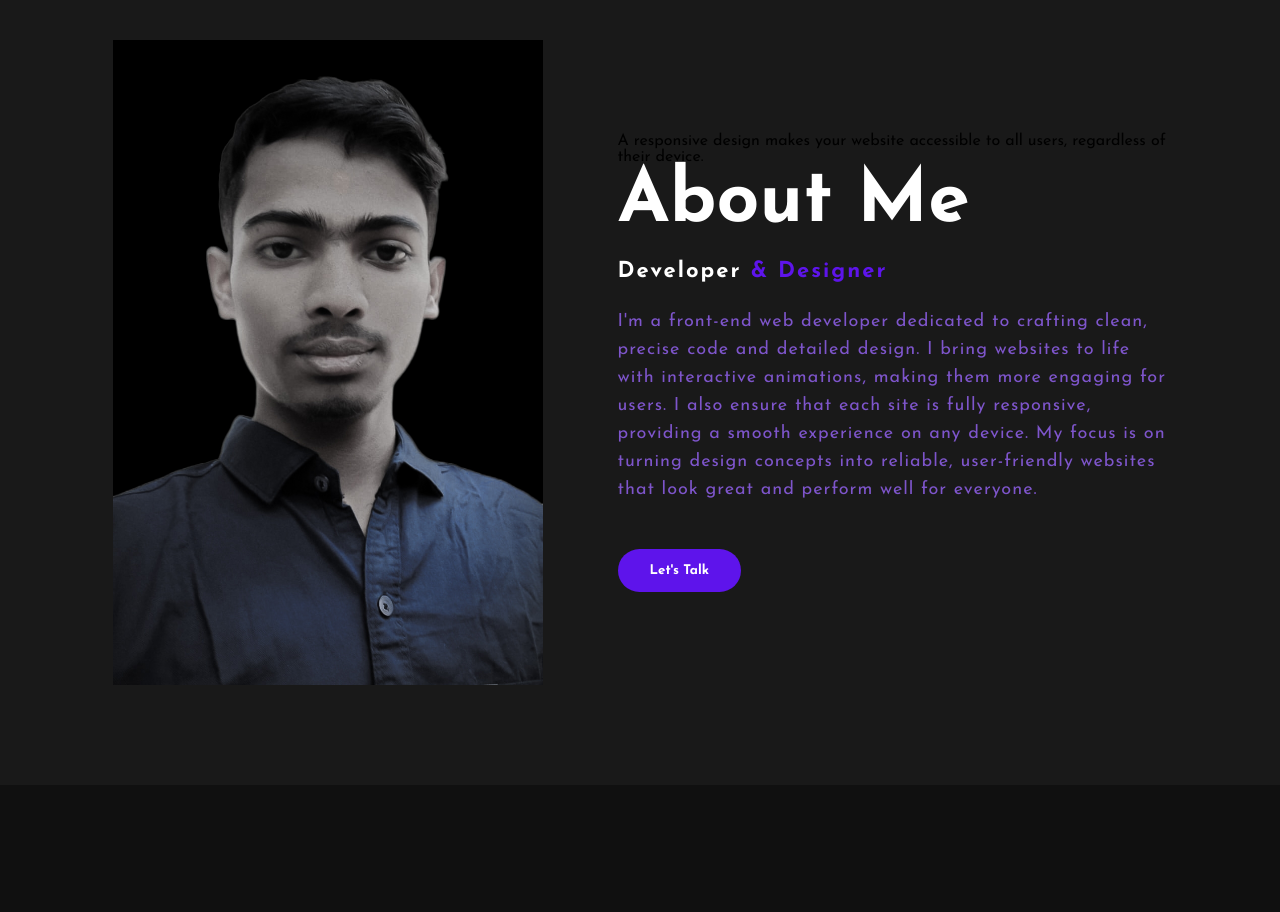
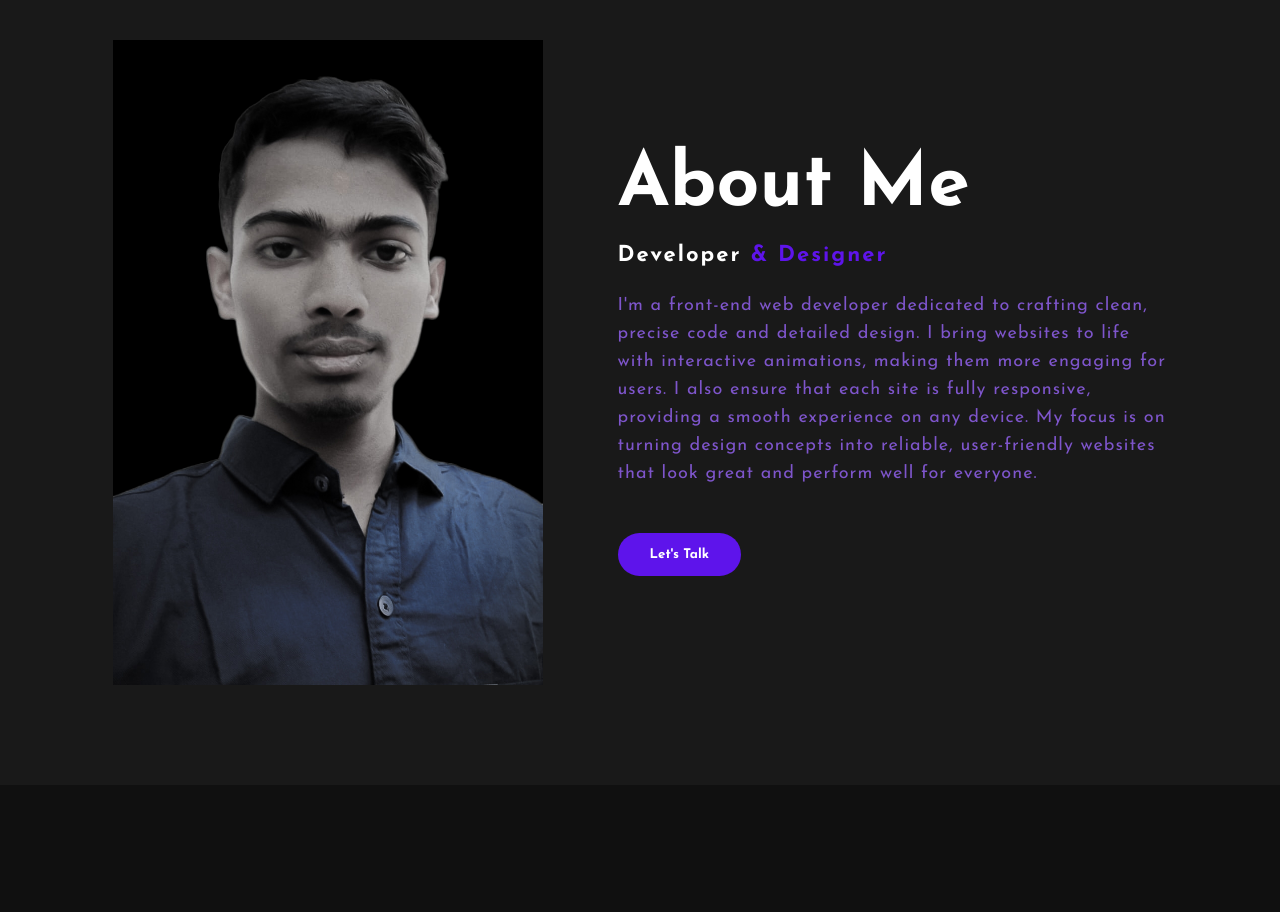
Before and after one commit to pabitra-hota/Portfolio, a plain HTML site: page index.html in a window 1280 px wide. Shown: the part 860-1772 px from the top of the page. Drawn offline with Linux system fonts and the light colour scheme; files whose address does not match are found by name.

Commit message:
Update index.html

```diff
--- a/index.html
+++ b/index.html
@@ -41,7 +41,7 @@
     <section class="about" id ="about">
         <div class="main">
             <img src="media\IMG_20241027_155609.jpg">
-            <div class="about-text">A responsive design makes your website accessible to all users, regardless of their device.
+            <div class="about-text">
                 <h2>About Me</h2>
                 <h5>Developer <span>& Designer</span></h5>
                 <p>I'm a front-end web developer dedicated to crafting clean, precise code and detailed design. I bring websites to life with interactive animations, making them more engaging for users. I also ensure that each site is fully responsive, providing a smooth experience on any device. My focus is on turning design concepts into reliable, user-friendly websites that look great and perform well for everyone.</p>
```
